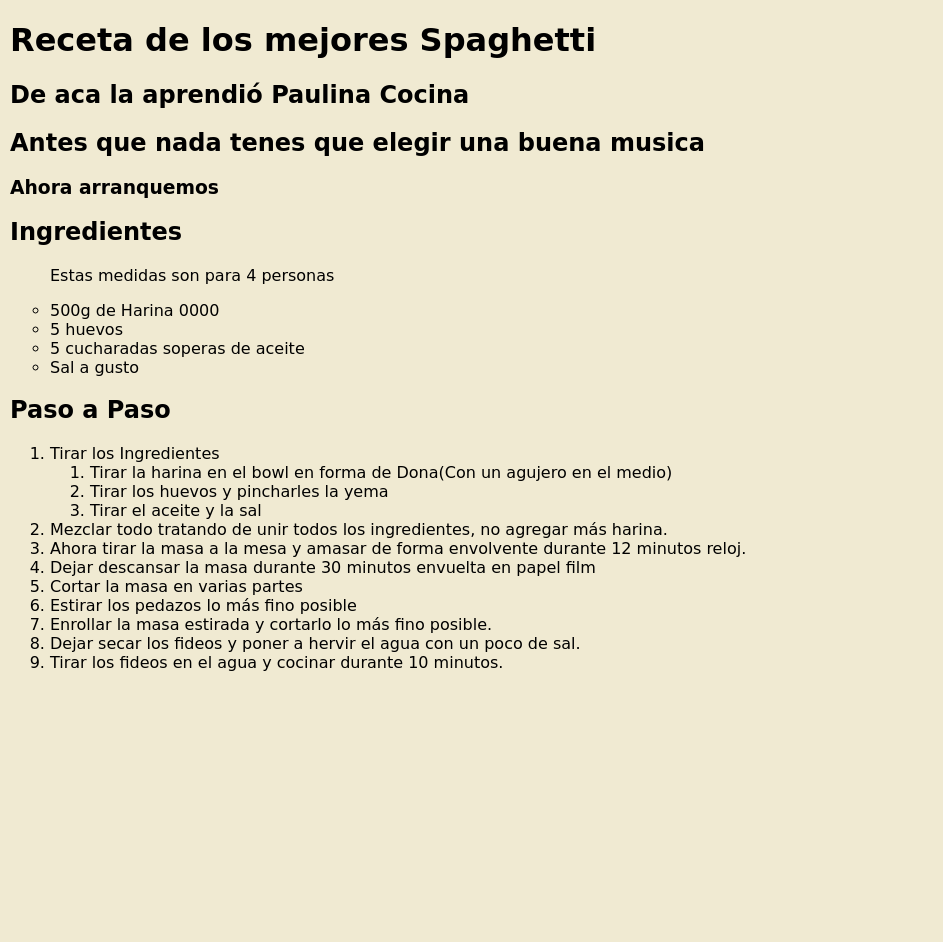
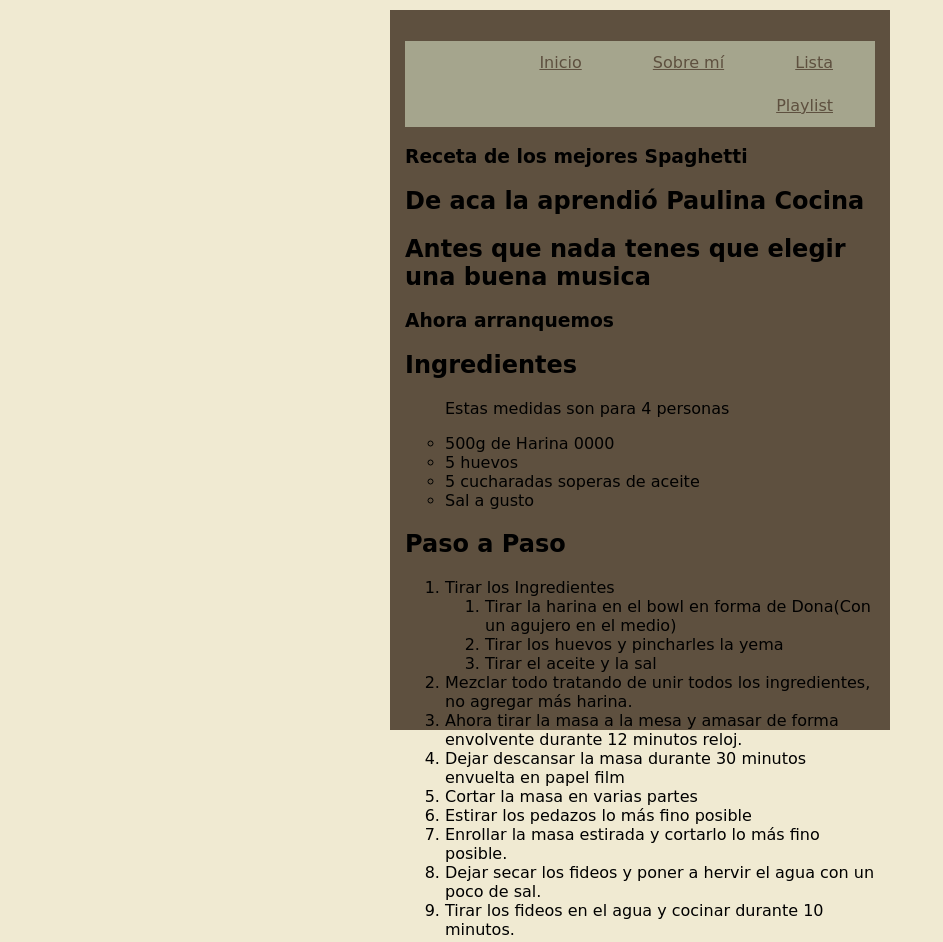
Before and after one commit to rodrings/Pagina-Rodrigo-Garc-a-Sol-, a plain HTML site: page lista.html in a window 1280 px wide. Shown: the whole page, without its empty margins (0-943 px from the left). Before the commit the page ends 800 px from the top, so only its background shows below. Drawn offline with Linux system fonts and the light colour scheme.

Commit message:
Arreglo error de centrado

```diff
--- a/lista.html
+++ b/lista.html
@@ -8,7 +8,14 @@
     <link rel="stylesheet" href="style.css">
 </head>
 <body id="bodyList">
-
+    <section id="fondoLista">
+    <section id="textoLista">
+        <ul id="nav">
+        <li><a href="index.html">Inicio</a></li>
+        <li><a href="sobremi.html">Sobre mí</a></li>
+        <li><a href="lista.html">Lista</a></li>
+        <li><a href="playlist.html">Playlist</a></li>
+    </ul>
     <h1>Receta de los mejores Spaghetti</h1>
 
     <h2>De aca la aprendió Paulina Cocina</h2>
@@ -66,6 +73,7 @@
             Tirar los fideos en el agua y cocinar durante 10 minutos.
         </li>
     </ol>
-
+    </section>
+    </section>
 </body>
 </html>
--- a/style.css
+++ b/style.css
@@ -49,11 +49,22 @@ body{
     padding-top: 12px;
     color: #5e503f;
 }
+#fondoLista{
+    height: 720px;
+    width: 500px;
+    background-color: #5e503f;
+    margin: 0 auto;
+}
+
 #fondo{
     height: 720px;
     width: 500px;
     background-color: #5e503f;
+    margin: 0 auto;
+    text-align: center;
+    align-items: center;
 }
+
 iframe{
         width: 370px;
         height: 270px;
@@ -69,10 +80,42 @@ iframe{
     height: 35px;
     font-style:oblique;
     font-size: large;
+    margin: 0 auto;
 }
+
 ul li{
-            list-style-type: circle;    }
+            list-style-type: circle;
 
+        }
+
+#textoLista{
+    padding: 15px;
+}
 ol li{
         list-style-type: decimal;
     }
+
+
+        #nav {
+            background-color: #a5a58d;
+            text-align: right;
+        }
+
+        #nav li {
+            display: inline;
+            margin-right: 18px;
+        }
+
+        #nav a {
+            background-color: #a5a58d;
+            color:#5e503f;
+            padding: 12px 24px;
+            display: inline-block;
+        }
+
+        #nav a:hover {
+            background-color: #808080;
+            color: white;
+            padding: 10px 22px;
+            border: 2px solid black;
+        }
```
Also changed, not shown: index.html (+8 -2 lines), menu.html (added, +55 -0 lines), sobremi.html (+6 -0 lines), Hacer.txt (deleted), playlist/playlist.html (added).
